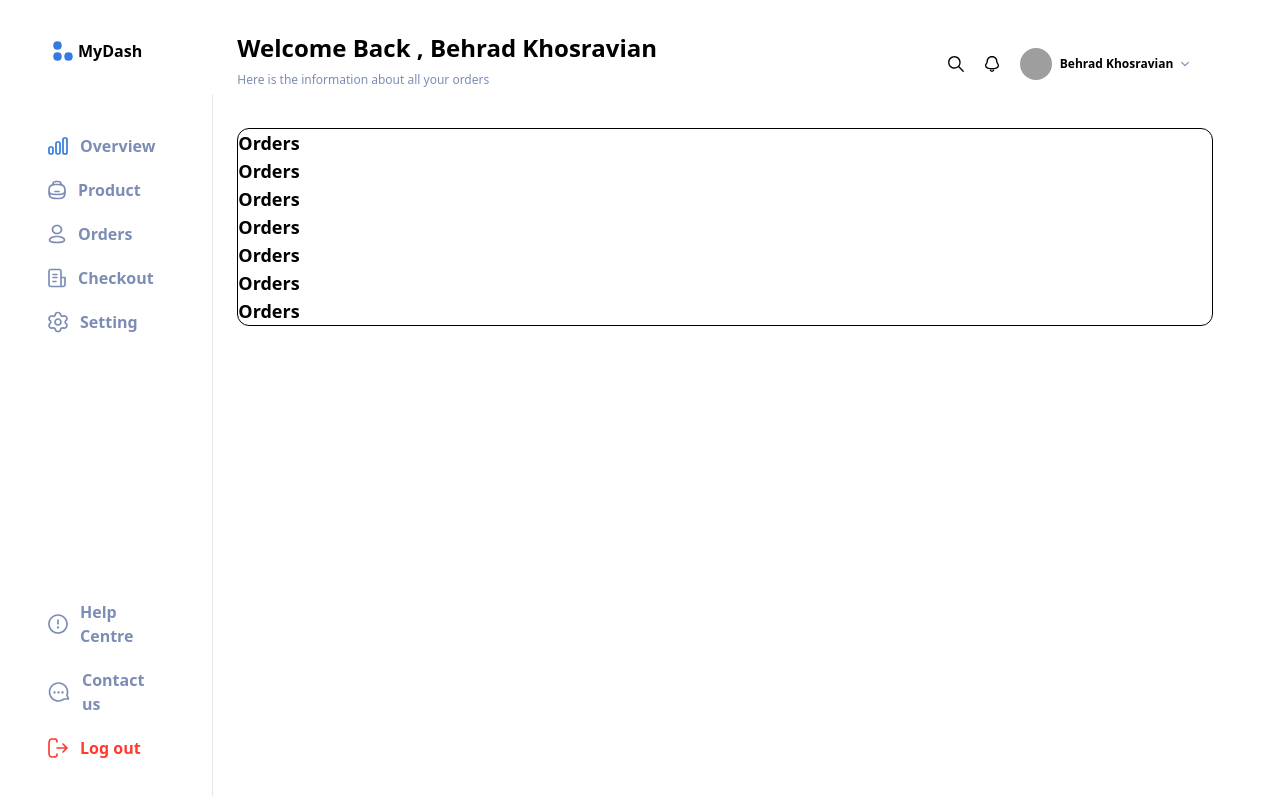
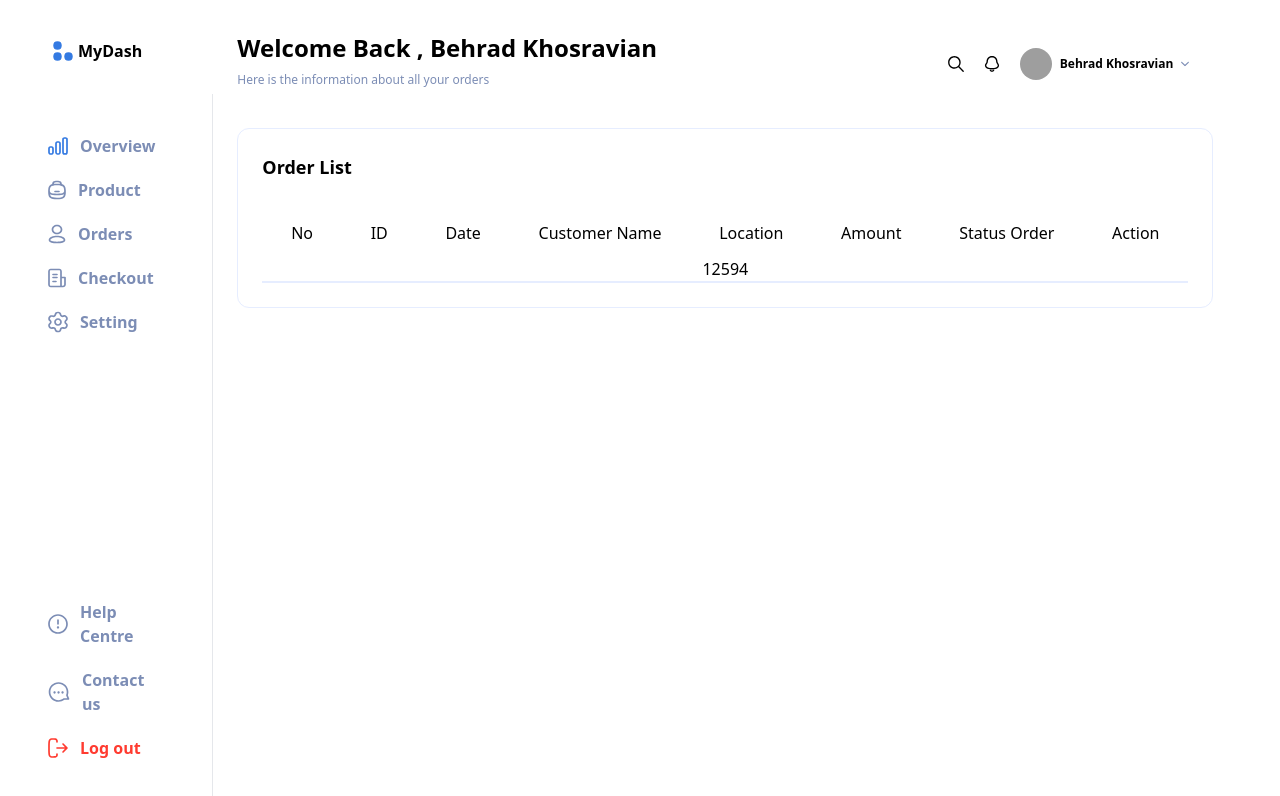
Before and after one commit to BehradKhosravian/MyDashboard, a React (Vite) app in the folder Dashboardapp/: page /Orders in a window 1280 px wide. Shown: the top 796 px of the page. Built offline with nearby package versions, Linux system fonts and the light colour scheme; grey boxes are pictures that could not be loaded.

Commit message:
4th: start Orders part and set the table container and go ahead

```diff
--- a/Dashboardapp/src/Data.js
+++ b/Dashboardapp/src/Data.js
@@ -0,0 +1,12 @@
+const orderList = [
+  {
+    no: 1,
+    id: 12594,
+    date: "Dec 1, 2021",
+    location: "312 S Wilmette Ave",
+    amount: 847.69,
+    status: "New Order",
+  },
+];
+
+export { orderList };
--- a/Dashboardapp/src/pages/404NouFound/NoutFound.jsx
+++ b/Dashboardapp/src/pages/404NouFound/NoutFound.jsx
@@ -1,6 +1,9 @@
+import sadFace from "../../assets/icon/sad-face.svg";
+
 function NoutFound() {
   return (
-    <div className=" flex justify-center h-1/2 items-center">
+    <div className=" flex flex-col justify-center h-1/2 items-center">
+      <img src={sadFace} alt="Sad Face For 404" />
       <h1 className="text-9xl">404 Not Found</h1>
     </div>
   );
--- /dev/null
+++ b/Dashboardapp/src/pages/Orders/Order/Order.jsx
@@ -0,0 +1,12 @@
+import { orderList } from "../../../Data";
+function Order() {
+  return (
+    <div className="flex justify-around">
+      {orderList.map((order) => (
+        <p key={order.id}>{order.id}</p>
+      ))}
+    </div>
+  );
+}
+
+export default Order;
--- a/Dashboardapp/src/pages/Orders/Orders.jsx
+++ b/Dashboardapp/src/pages/Orders/Orders.jsx
@@ -1,14 +1,22 @@
+import Order from "./Order/Order";
 function Orders() {
   return (
     <div className="orders-container px-6 w-full   ">
-      <div className="  border  border-black rounded-xl ">
-        <h1 className="font-semibold text-lg">Orders</h1>
-        <h1 className="font-semibold text-lg">Orders</h1>
-        <h1 className="font-semibold text-lg">Orders</h1>
-        <h1 className="font-semibold text-lg">Orders</h1>
-        <h1 className="font-semibold text-lg">Orders</h1>
-        <h1 className="font-semibold text-lg">Orders</h1>
-        <h1 className="font-semibold text-lg">Orders</h1>
+      <div className=" border p-6  border-[#E6EDFF] rounded-xl ">
+        <div className="orders-header border-b-2 border-[#E6EDFF]">
+          <h1 className="font-semibold text-lg mb-10">Order List</h1>
+          <div className="orders-header-list flex justify-around mb-3">
+            <h1>No</h1>
+            <h1>ID</h1>
+            <h1>Date</h1>
+            <h1>Customer Name</h1>
+            <h1>Location</h1>
+            <h1>Amount</h1>
+            <h1>Status Order</h1>
+            <h1>Action</h1>
+          </div>
+          <Order />
+        </div>
       </div>
     </div>
   );
```
Also changed, not shown: Dashboardapp/src/assets/icon/dotsForMore.svg (added), Dashboardapp/src/assets/icon/sad-face.svg (added).
